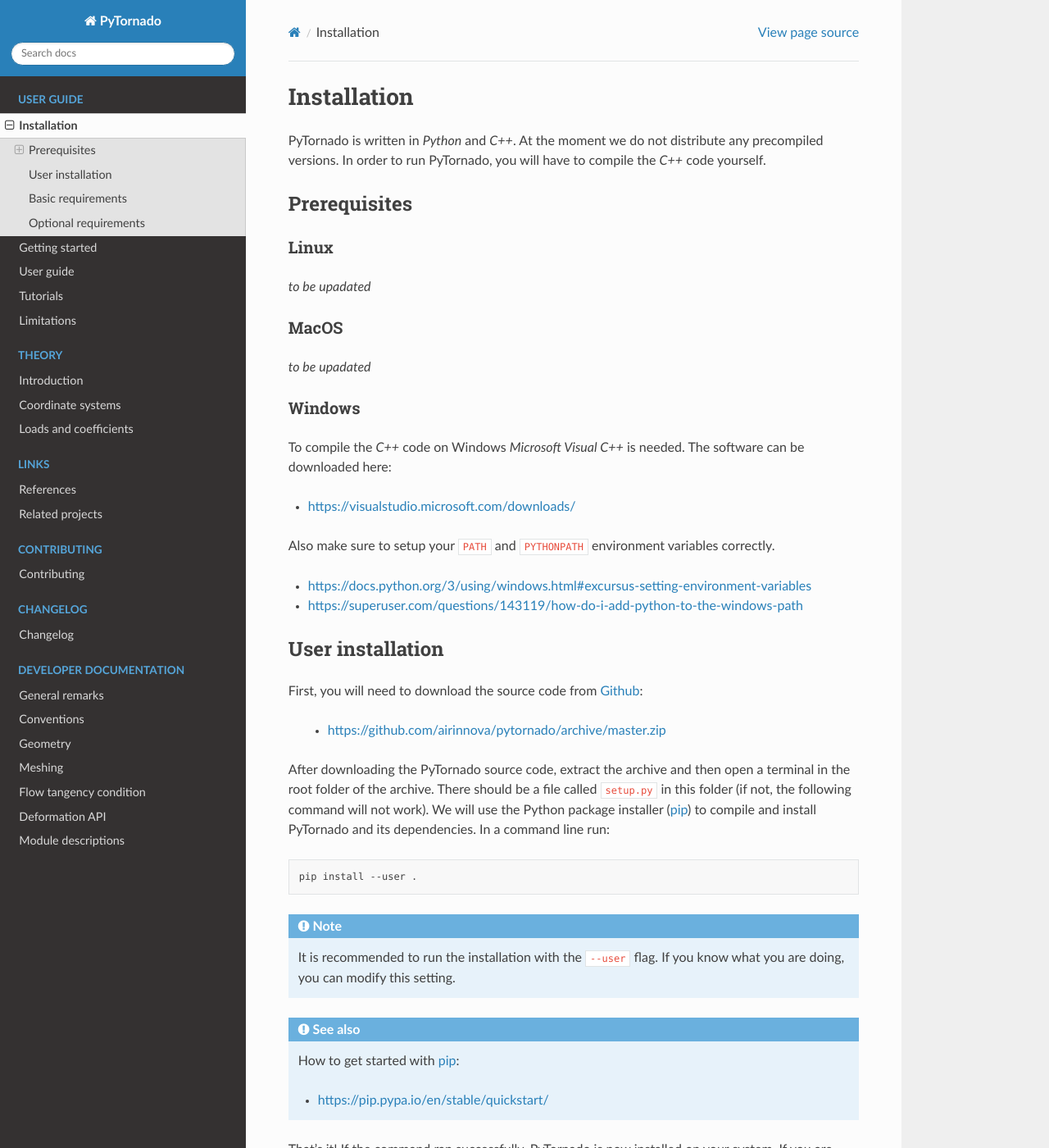
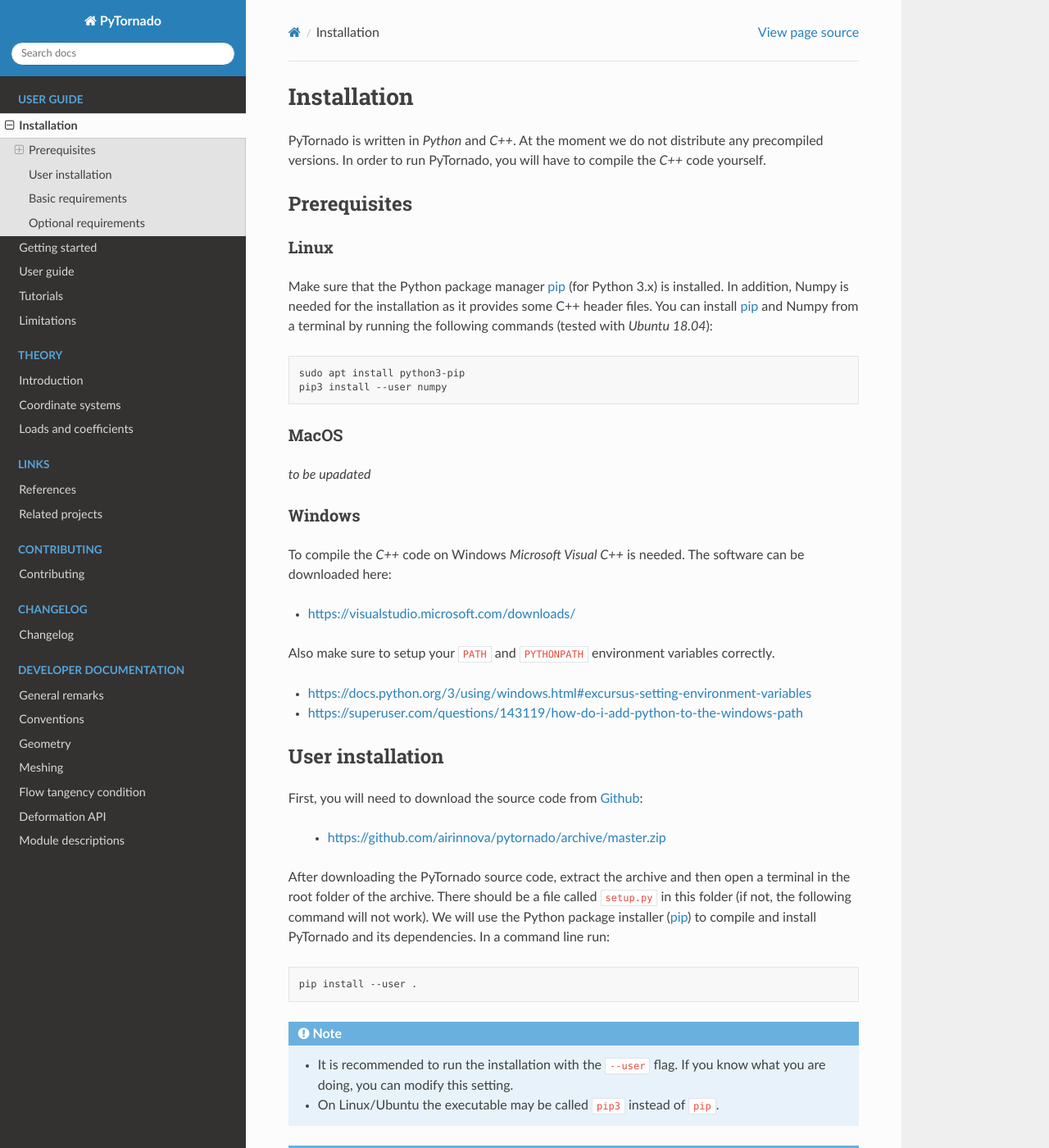
Before and after one commit to airinnova/pytornado, a Sphinx documentation site: the page built from docs/source/user_guide/installation.rst, in a window 1280 px wide and 1400 px high. Shown: the whole window at 82% size. Built offline with Sphinx 7.4.7 and the Read the Docs theme 2.0.0, drawn with Linux system fonts in a browser that asks for light colours; the version number could not be read and is left out.

Commit message:
Update documentation: installation/getting started

```diff
--- a/docs/source/user_guide/_help_page.txt
+++ b/docs/source/user_guide/_help_page.txt
@@ -1,4 +1,4 @@
-usage: pytornado 0.5.1 [-h]
+usage: pytornado 0.5.3 [-h]
                        [-r <Settings file> | --cpacs2json <CPACS file> | --make-example]
                        [-v | -d | -q] [-c | --clean-only]
 
--- a/docs/source/user_guide/installation.rst
+++ b/docs/source/user_guide/installation.rst
@@ -11,10 +11,12 @@
 Linux
 ~~~~~
 
-*to be upadated*
+Make sure that the Python package manager pip_ (for Python 3.x) is installed. In addition, Numpy is needed for the installation as it provides some C++ header files. You can install pip_ and Numpy from a terminal by running the following commands (tested with *Ubuntu 18.04*):
 
-..
-    * setuptools required???
+.. code:: bash
+
+    sudo apt install python3-pip
+    pip3 install --user numpy
 
 MacOS
 ~~~~~
@@ -48,7 +50,8 @@
 
 .. note::
 
-    It is recommended to run the installation with the ``--user`` flag. If you know what you are doing, you can modify this setting.
+    * It is recommended to run the installation with the ``--user`` flag. If you know what you are doing, you can modify this setting.
+    * On Linux/Ubuntu the executable may be called ``pip3`` instead of ``pip``.
 
 .. seealso::
 
```
Also changed, not shown: docs/source/user_guide/getting_started.rst (+13 -0 lines).
